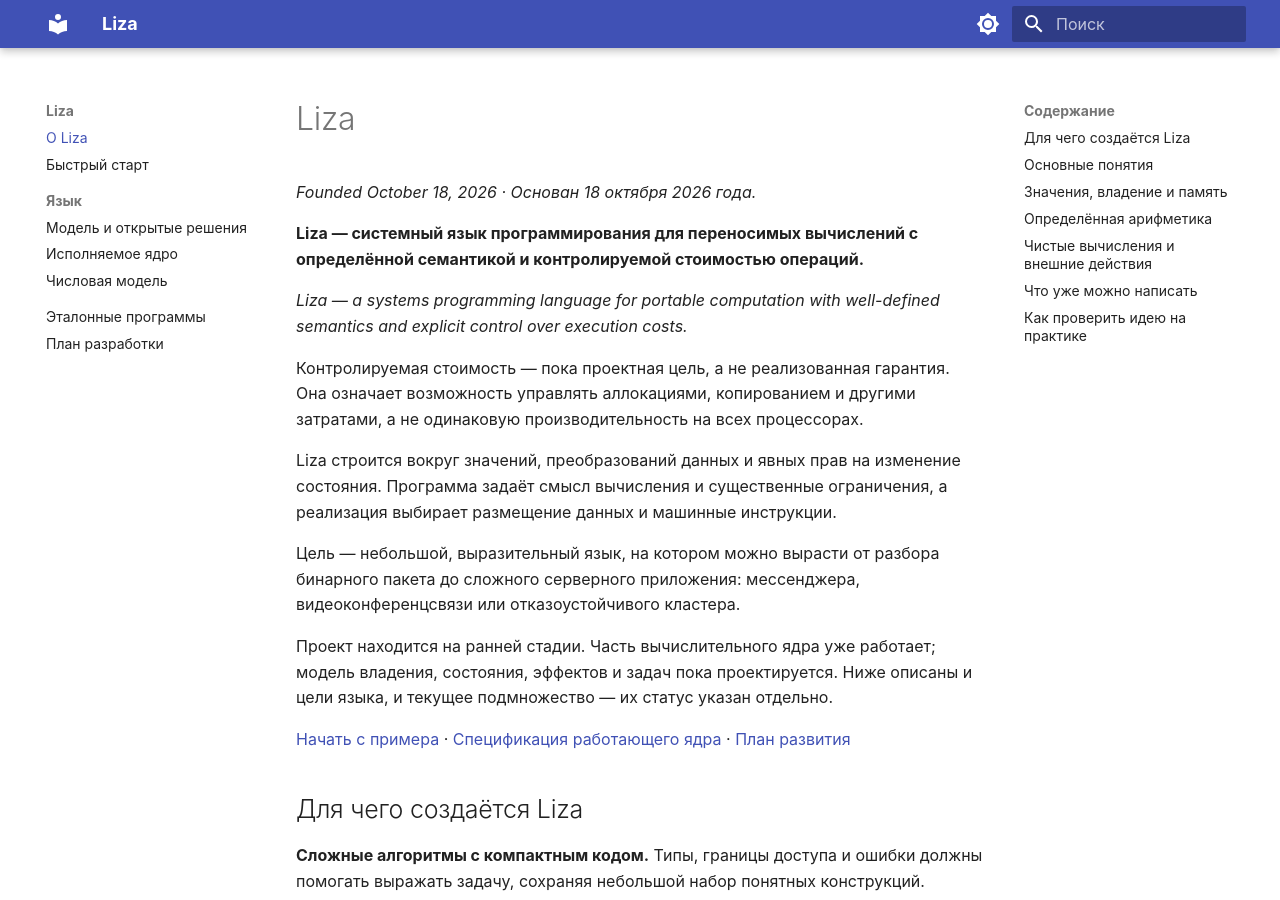
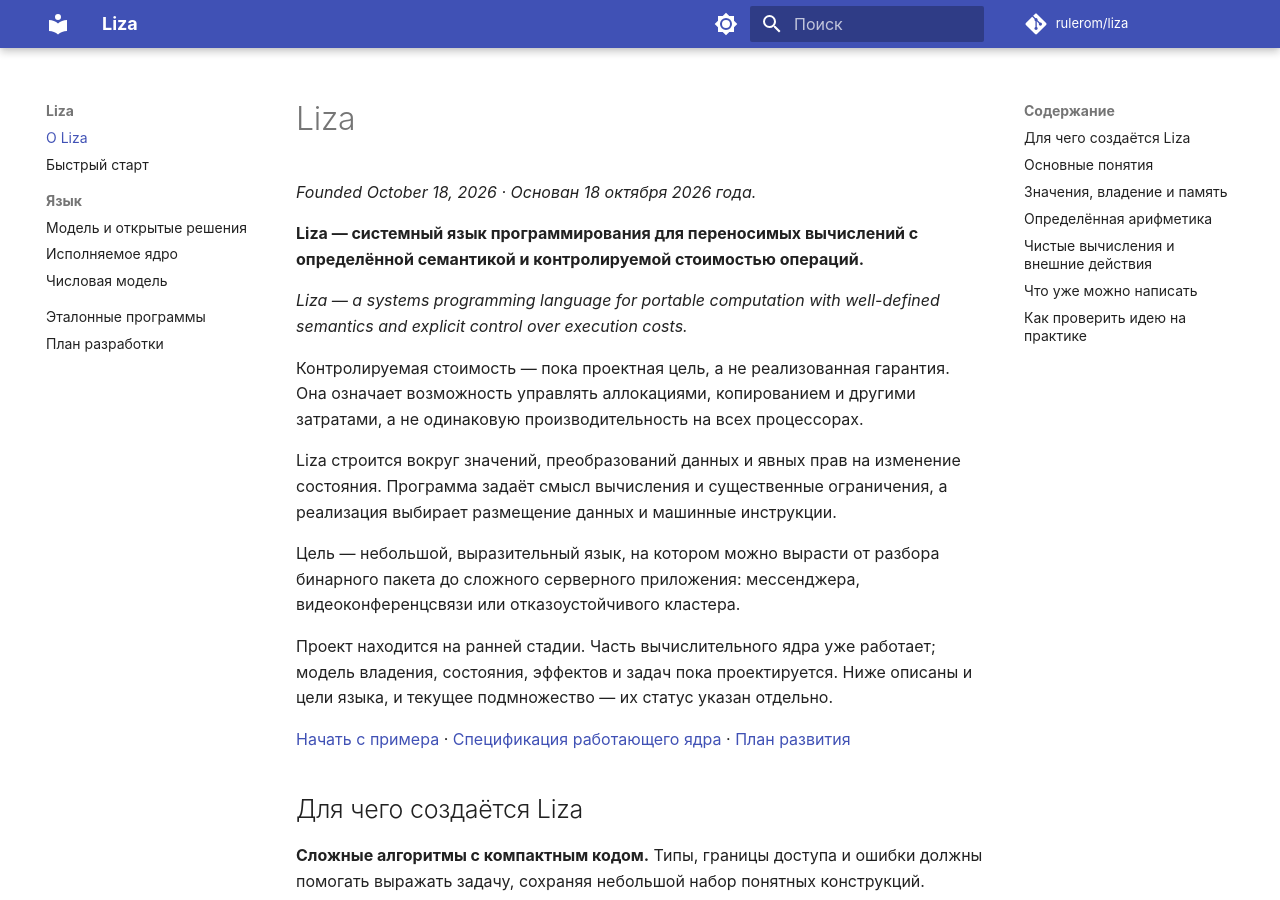
Before and after one commit to rulerom/liza, an MkDocs documentation site: the page built from docs/index.md, in a window 1280 px wide and 900 px high. Built offline with MkDocs 1.6.1 and Material for MkDocs 9.7.7, drawn with Linux system fonts in a browser that asks for light colours; comment, search, counter and statistics services are not loaded.

Commit message:
Restore repository link in documentation header

```diff
--- a/mkdocs.yml
+++ b/mkdocs.yml
@@ -1,6 +1,8 @@
 site_name: Liza
 site_description: 'Liza — системный язык программирования для переносимых вычислений с определённой семантикой и контролируемой стоимостью операций.'
 site_url: https://liza.rulerom.com/
+repo_url: https://github.com/rulerom/liza
+repo_name: rulerom/liza
 strict: true
 # Direct object URLs also work without directory-index rewrites in S3.
 use_directory_urls: false
```
